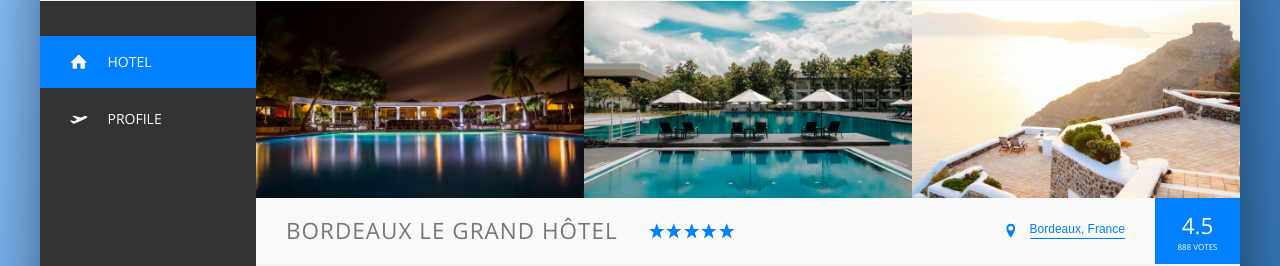
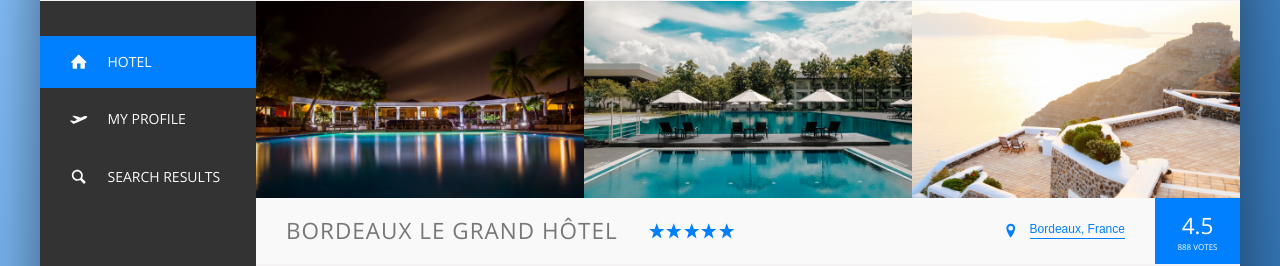
Before and after one commit to lauslim12/intract-social-network, a PHP site: page / in a window 1280 px wide. Shown: the part 149-415 px from the top of the page. Run offline with PHP 8.4, Linux system fonts and the light colour scheme; the visitor is signed in with stand-in values (Sample User, id 1); data that the repository does not hold is empty.

Commit message:
Added more templates for reusable HTML markups.

```diff
--- a/templates/sidebar.php
+++ b/templates/sidebar.php
@@ -1,7 +1,16 @@
 <nav class="sidebar">
   <ul class="side-nav">
-    <li class="side-nav__item side-nav__item--active">
-      <a href="#" class="side-nav__link">
+
+    <?php
+      // Change this after hosting.
+      if(!strpos($_SERVER['REQUEST_URI'], "search") && !strpos($_SERVER['REQUEST_URI'], $user_logged_in)) {
+        echo '<li class="side-nav__item side-nav__item--active">';
+      }
+      else {
+        echo '<li class="side-nav__item side-nav__item">';
+      }
+    ?>
+      <a href="index.php" class="side-nav__link">
         <svg class="side-nav__icon">
           <use xlink:href="assets/images/svg/sprite.svg#icon-home"></use>
         </svg>
@@ -9,12 +18,35 @@
       </a>
     </li>
 
-    <li class="side-nav__item side-nav__item">
+    <?php
+      if(strpos($_SERVER['REQUEST_URI'], $user_logged_in)) {
+        echo '<li class="side-nav__item side-nav__item--active">';
+      }
+      else {
+        echo '<li class="side-nav__item side-nav__item">';
+      }
+    ?>
       <a href="<?php echo $user_logged_in; ?>" class="side-nav__link">
         <svg class="side-nav__icon">
           <use xlink:href="assets/images/svg/sprite.svg#icon-aircraft-take-off"></use>
         </svg>
-        <span>Profile</span>
+        <span>My Profile</span>
+      </a>
+    </li>
+
+    <?php
+      if(strpos($_SERVER['REQUEST_URI'], 'search')) {
+        echo '<li class="side-nav__item side-nav__item--active">';
+      }
+      else {
+        echo '<li class="side-nav__item side-nav__item">';
+      }
+    ?>
+      <a href="#" class="side-nav__link side-nav__link--results">
+        <svg class="side-nav__icon">
+          <use xlink:href="assets/images/svg/sprite.svg#icon-magnifying-glass"></use>
+        </svg>
+        <span>Search Results</span>
       </a>
     </li>
 
```
Also changed, not shown: templates/navigation.php (added, +41 -0 lines).
